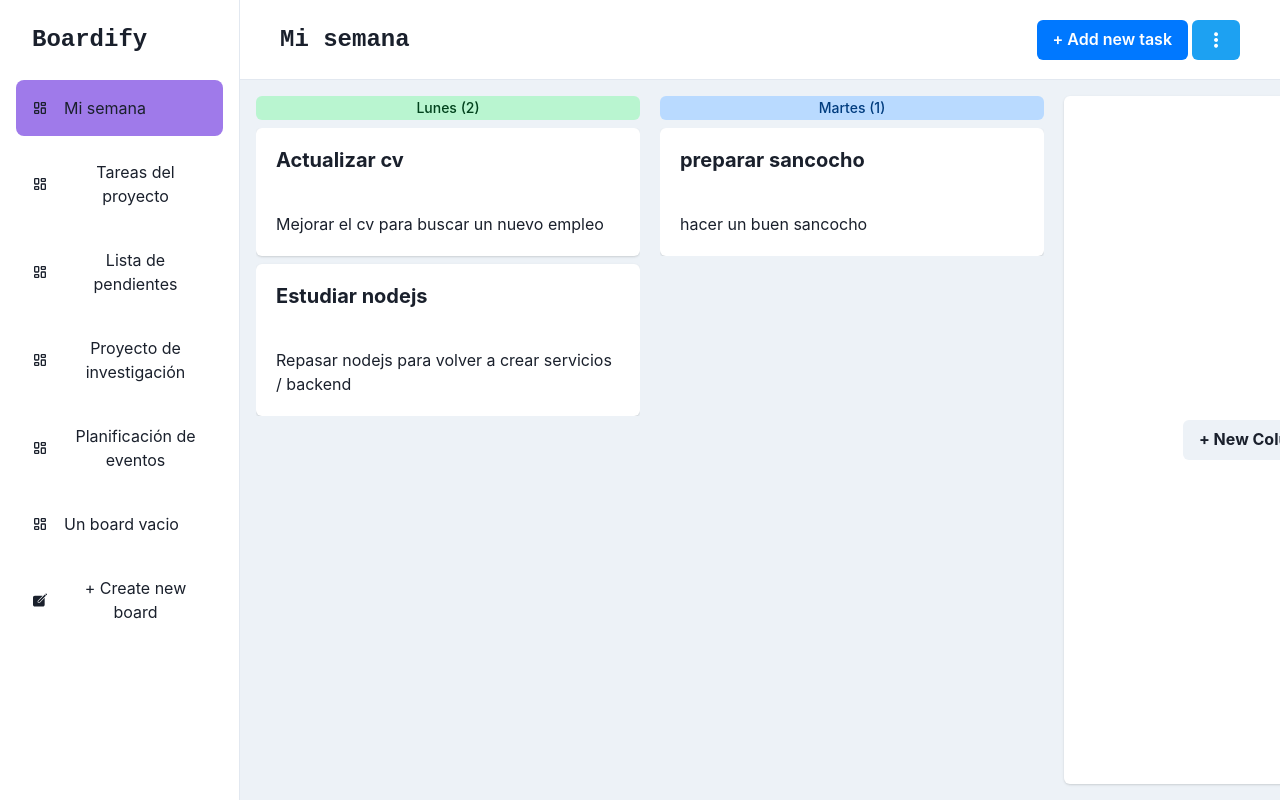
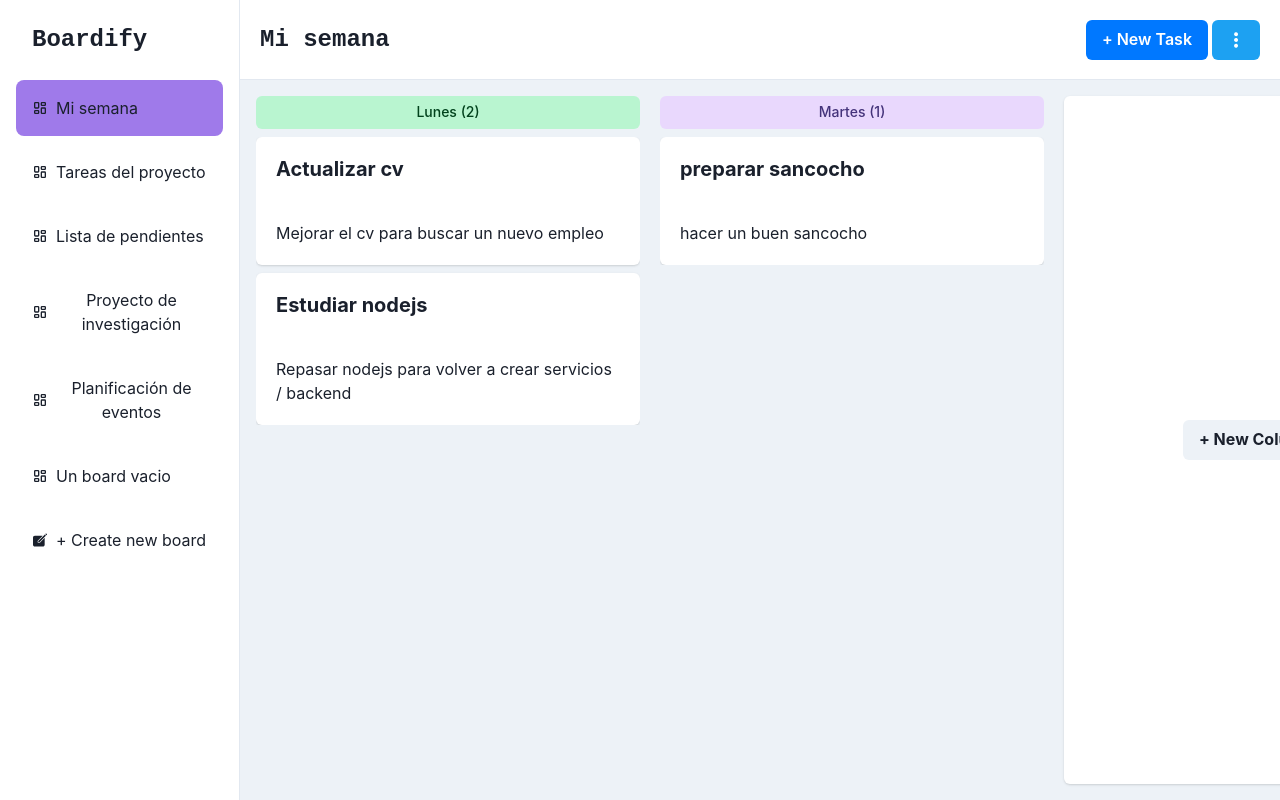
Before and after one commit to EdiedRamos/boardify, a React (Vite) app: page / in a window 1280 px wide. Built offline with nearby package versions, Linux system fonts and the light colour scheme.

Commit message:
fix: text overlow solved

```diff
--- a/src/Components/Atoms/TextCutter/TextCutter.tsx
+++ /dev/null
@@ -1,14 +0,0 @@
-type PropsType = {
-  maxLength: number;
-  children: string;
-};
-
-export const TextCutter = ({ children, maxLength }: PropsType): JSX.Element => {
-  return (
-    <>
-      {children.length > maxLength
-        ? children.substring(0, maxLength).concat("...")
-        : children}
-    </>
-  );
-};
--- a/src/Components/Atoms/index.ts
+++ /dev/null
@@ -1 +0,0 @@
-export { TextCutter } from "./TextCutter/TextCutter";
--- a/src/Components/Layouts/MobileNav/Navbar.tsx
+++ b/src/Components/Layouts/MobileNav/Navbar.tsx
@@ -1,6 +1,7 @@
 import { OptionsMenu } from "@/Components/Molecules";
 import {
   Box,
+  Center,
   Flex,
   FlexProps,
   IconButton,
@@ -12,7 +13,6 @@ import { FiMenu } from "react-icons/fi";
 // just trying Zustand
 import { useDashboardStore } from "@/Store";
 import { AddTask } from "@/Components/Organisms";
-import { TextCutter } from "@/Components/Atoms";
 
 interface NavbarProps extends FlexProps {
   onOpen: () => void;
@@ -25,7 +25,7 @@ export const Navbar = ({ onOpen, ...rest }: NavbarProps): JSX.Element => {
 
   return (
     <Flex
-      px={{ base: 4, md: 10 }}
+      px={{ base: 4, md: 5 }}
       height="20"
       alignItems="center"
       bg={useColorModeValue("white", "gray.900")}
@@ -34,7 +34,7 @@ export const Navbar = ({ onOpen, ...rest }: NavbarProps): JSX.Element => {
       justifyContent="space-between"
       {...rest}
     >
-      <Flex alignItems="center">
+      <Flex alignItems="center" height="inherit">
         <IconButton
           display={{ base: "flex", md: "none" }}
           variant="outline"
@@ -42,18 +42,22 @@ export const Navbar = ({ onOpen, ...rest }: NavbarProps): JSX.Element => {
           aria-label="open menu"
           icon={<FiMenu />}
         />
+        <Center display={{ base: "none", md: "flex" }}>
           <Text
             fontSize="2xl"
-          ml={{ base: 4, md: 0 }}
+            mx={{ base: 4, md: 0 }}
             fontFamily="monospace"
             fontWeight="bold"
+            height="inherit"
+            maxW={{ md: "40vw" }}
+            textOverflow="ellipsis"
+            overflow="hidden"
+            whiteSpace="nowrap"
+            verticalAlign="middle"
           >
-          <TextCutter maxLength={10}>
-            {String(
-              boards.boardList.find((board) => board.id === currentBoard)?.name
-            )}
-          </TextCutter>
+            {boards.boardList.find((board) => board.id === currentBoard)?.name}
           </Text>
+        </Center>
       </Flex>
       <Flex gap={1}>
         <Box>
--- a/src/Components/Molecules/NavItem/NavItem.tsx
+++ b/src/Components/Molecules/NavItem/NavItem.tsx
@@ -27,6 +27,7 @@ export const NavItem = ({
         mx="4"
         borderRadius="lg"
         role="group"
+        wordBreak="break-word"
         _hover={{
           bg: hoverBg || "teal.400",
           color: "white",
@@ -35,7 +36,7 @@ export const NavItem = ({
       >
         {icon && (
           <Icon
-            mr="4"
+            mr="2"
             fontSize="16"
             _groupHover={{
               color: "white",
--- a/src/Components/Molecules/TaskPreview/TaskPreview.tsx
+++ b/src/Components/Molecules/TaskPreview/TaskPreview.tsx
@@ -7,7 +7,7 @@ type TaskPreviewProps = {
 
 export const TaskPreview = ({ title, text }: TaskPreviewProps): JSX.Element => {
   return (
-    <Card variant="elevated" w="sm">
+    <Card variant="elevated">
       <CardHeader>
         <Heading size="md">{title}</Heading>
       </CardHeader>
--- a/src/Components/Organisms/AddTask/AddTask.tsx
+++ b/src/Components/Organisms/AddTask/AddTask.tsx
@@ -36,7 +36,7 @@ export const AddTask = (): JSX.Element => {
   return (
     <>
       <Button colorScheme="messenger" onClick={onOpen} isDisabled={isDisabled}>
-        + Add new task
+        + New Task
       </Button>
 
       <Modal initialFocusRef={initialRef} isOpen={isOpen} onClose={onClose}>
@@ -124,7 +124,10 @@ export const AddTask = (): JSX.Element => {
                     >
                       {taskGroupList?.map(({ id, status }) => (
                         <option key={id} value={id}>
-                          {status} {id}
+                          {status.length > 10
+                            ? status.substring(0, 10).concat("...")
+                            : status}{" "}
+                          {id}
                         </option>
                       ))}
                     </Field>
--- a/src/Components/Organisms/SidebarContent/SidebarContent.tsx
+++ b/src/Components/Organisms/SidebarContent/SidebarContent.tsx
@@ -33,6 +33,7 @@ export const SidebarContent = ({
       w={{ base: "full", md: 60 }}
       pos="fixed"
       h="full"
+      overflow="auto"
       {...rest}
     >
       <Flex h="20" alignItems="center" mx="8" justifyContent="space-between">
--- a/src/Components/Organisms/TaskColumn/TaskColumn.tsx
+++ b/src/Components/Organisms/TaskColumn/TaskColumn.tsx
@@ -12,9 +12,10 @@ export const TaskColumn = (props: TaskColumnI): JSX.Element => {
     <Stack w="sm">
       <Tag
         w="sm"
+        p={2}
         justifyContent="center"
         colorScheme={
-          ["whatsapp", "messenger", "twitter", "facebook", "linkedin"][
+          ["whatsapp", "purple", "twitter", "facebook", "linkedin"][
             props.index % 5
           ]
         }
--- a/src/Pages/Dashboard/Dashboard.tsx
+++ b/src/Pages/Dashboard/Dashboard.tsx
@@ -8,8 +8,6 @@ import {
 import { Navbar } from "@/Components/Layouts";
 import { Board, SidebarContent } from "@/Components/Organisms";
 import { useDashboard } from "./useDashboard";
-import { EmptySection } from "@/Components/Atoms";
-import { useDashboardStore } from "@/Store";
 
 export const Dashboard = (): JSX.Element => {
   const { isOpen, onOpen, onClose, isMobile } = useDashboard();
```
Lines whose indentation alone changed are shown as unchanged.
